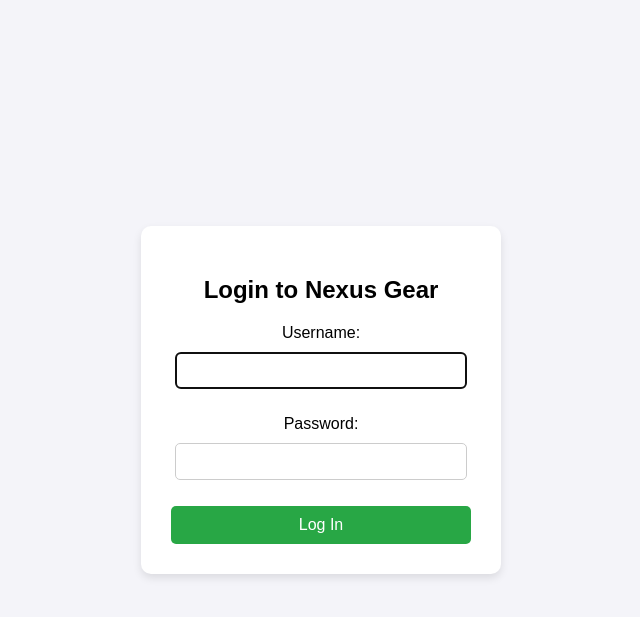
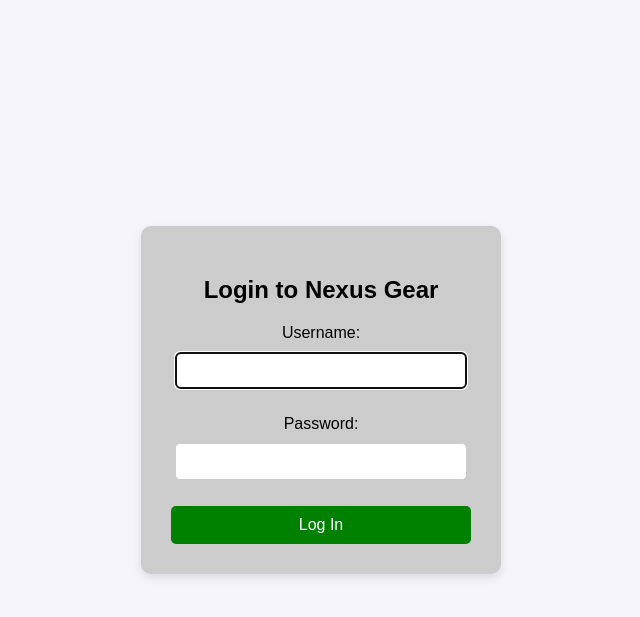
Before and after one commit to mohammedakmalcv/Gadget_info, a Django app: page /accounts/login/ in a window 1280 px wide. Shown: the top 617 px of the page, without its empty margins (319-959 px from the left). Run offline with Django 5.2, Linux system fonts and the light colour scheme.

Commit message:
Minor changes

```diff
--- a/gadgets/templates/registration/login.html
+++ b/gadgets/templates/registration/login.html
@@ -13,10 +13,10 @@
             margin: 0;
         }
         .login-card {
-            background: white;
+            background: #ccc;
             padding: 30px;
             border-radius: 10px;
-            box-shadow: 0 4px 8px rgba(0,0,0,0.1);
+            box-shadow: 0 4px 8px rgba(0,0,0,0.1) ;
             width: 300px;
             text-align: center;
         }
@@ -30,7 +30,7 @@
         button {
             width: 100%;
             padding: 10px;
-            background-color: #28a745;
+            background-color: #008000;
             color: white;
             border: none;
             border-radius: 5px;
@@ -38,7 +38,7 @@
             font-size: 16px;
         }
         button:hover {
-            background-color: #218838;
+            background-color: #006400;
         }
     </style>
 </head>
```
Also changed, not shown: README.md.
